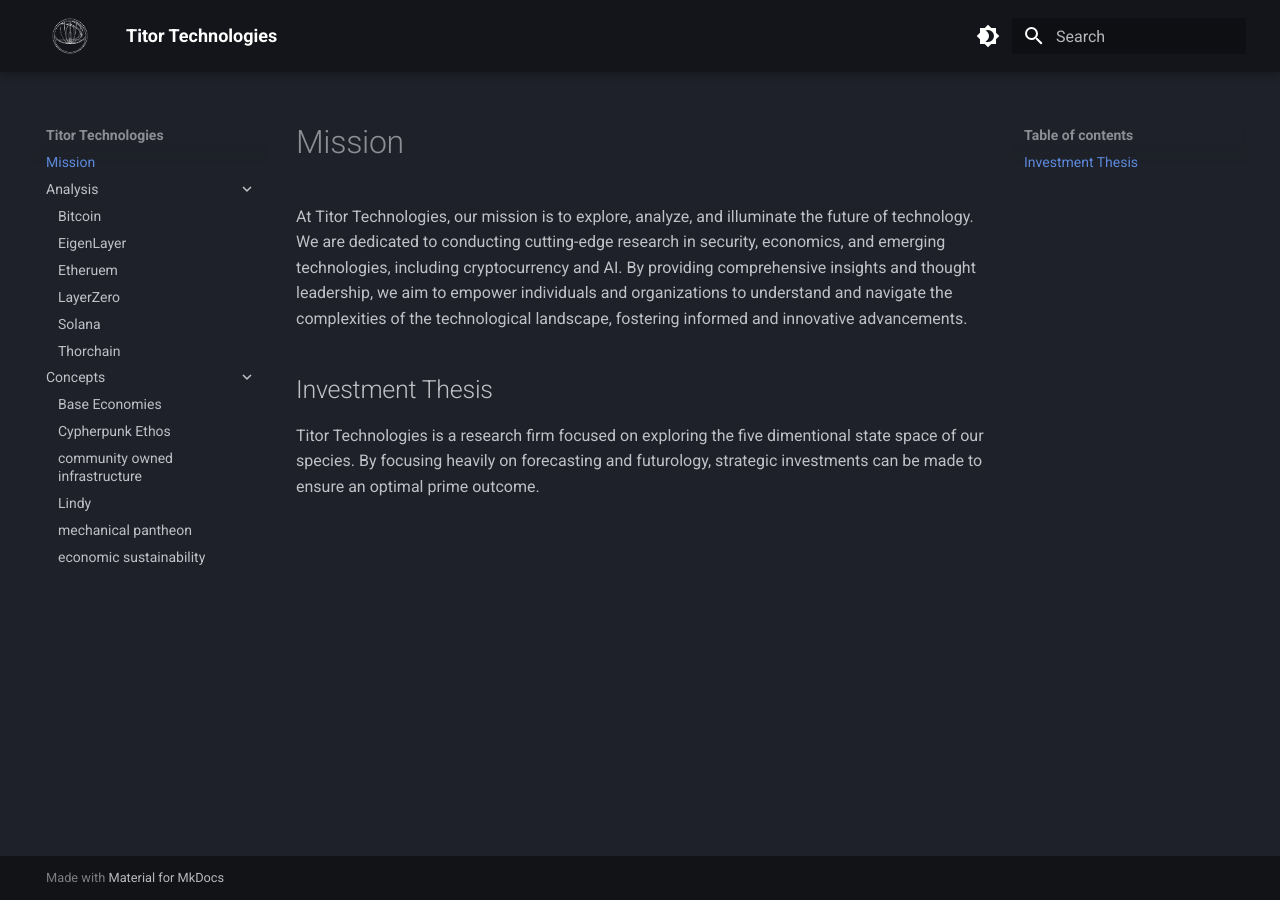
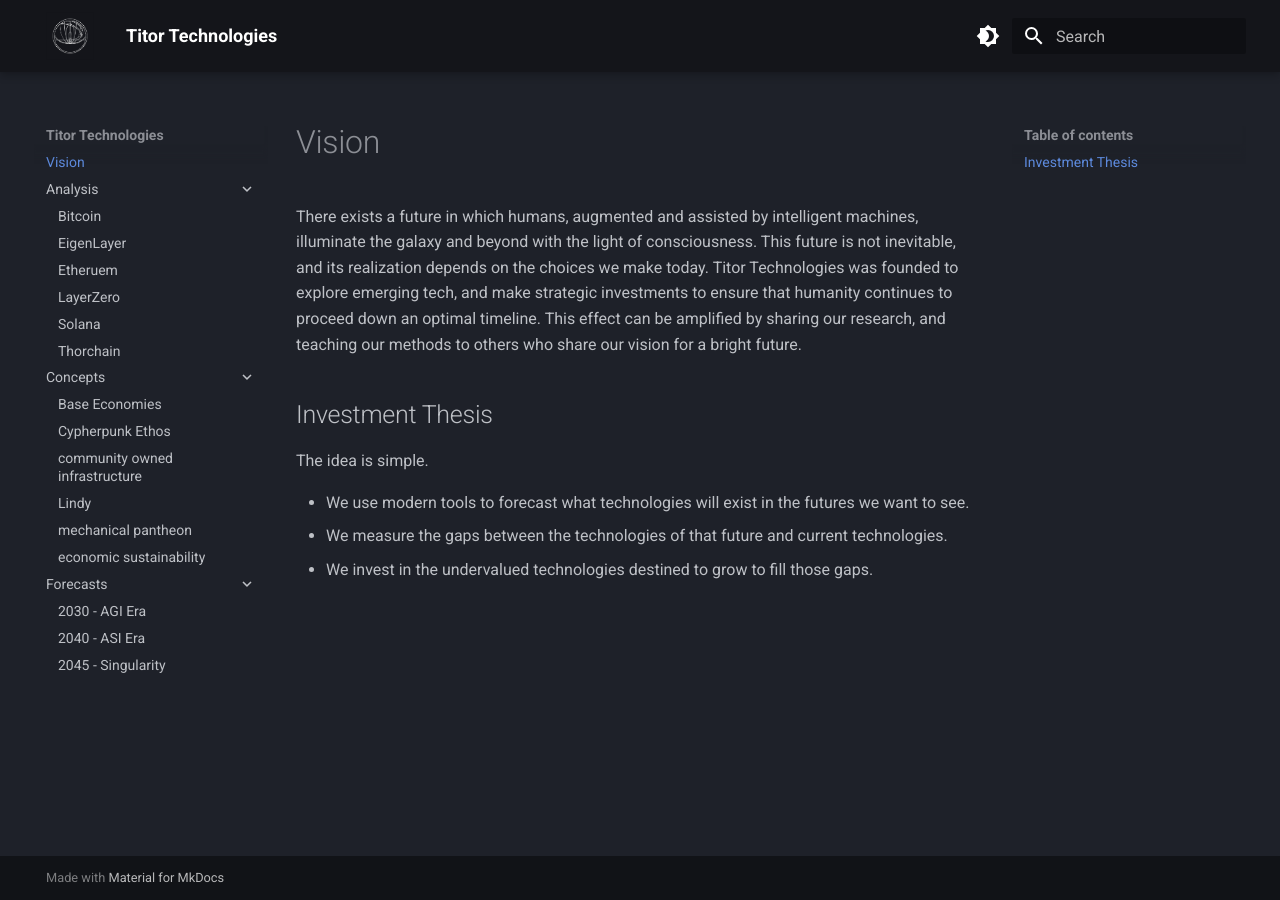
Before and after one commit to pierce403/titor.tech, an MkDocs documentation site: the page built from docs/index.md, in a window 1280 px wide. Built offline with MkDocs 1.6.1 and Material for MkDocs 9.7.7, drawn with Linux system fonts in a browser that asks for light colours.

Commit message:
update main page, add forecasts section

```diff
--- /dev/null
+++ b/docs/forecasts/2030.md
@@ -0,0 +1 @@
+# 2030 - AGI Era
--- /dev/null
+++ b/docs/forecasts/2040.md
@@ -0,0 +1 @@
+# 2040 - ASI Era
--- /dev/null
+++ b/docs/forecasts/2045.md
@@ -0,0 +1 @@
+# 2045 - Singularity
--- a/docs/index.md
+++ b/docs/index.md
@@ -1,7 +1,11 @@
-# Mission
+# Vision
 
-At Titor Technologies, our mission is to explore, analyze, and illuminate the future of technology. We are dedicated to conducting cutting-edge research in security, economics, and emerging technologies, including cryptocurrency and AI. By providing comprehensive insights and thought leadership, we aim to empower individuals and organizations to understand and navigate the complexities of the technological landscape, fostering informed and innovative advancements.
+There exists a future in which humans, augmented and assisted by intelligent machines, illuminate the galaxy and beyond with the light of consciousness. This future is not inevitable, and its realization depends on the choices we make today. Titor Technologies was founded to explore emerging tech, and make strategic investments to ensure that humanity continues to proceed down an optimal timeline. This effect can be amplified by sharing our research, and teaching our methods to others who share our vision for a bright future.
 
 ## Investment Thesis
 
-Titor Technologies is a research firm focused on exploring the five dimentional state space of our species. By focusing heavily on forecasting and futurology, strategic investments can be made to ensure an optimal prime outcome.
+The idea is simple.
+
+* We use modern tools to forecast what technologies will exist in the futures we want to see.
+* We measure the gaps between the technologies of that future and current technologies.
+* We invest in the undervalued technologies destined to grow to fill those gaps.
```
Also changed, not shown: 1 other file.
